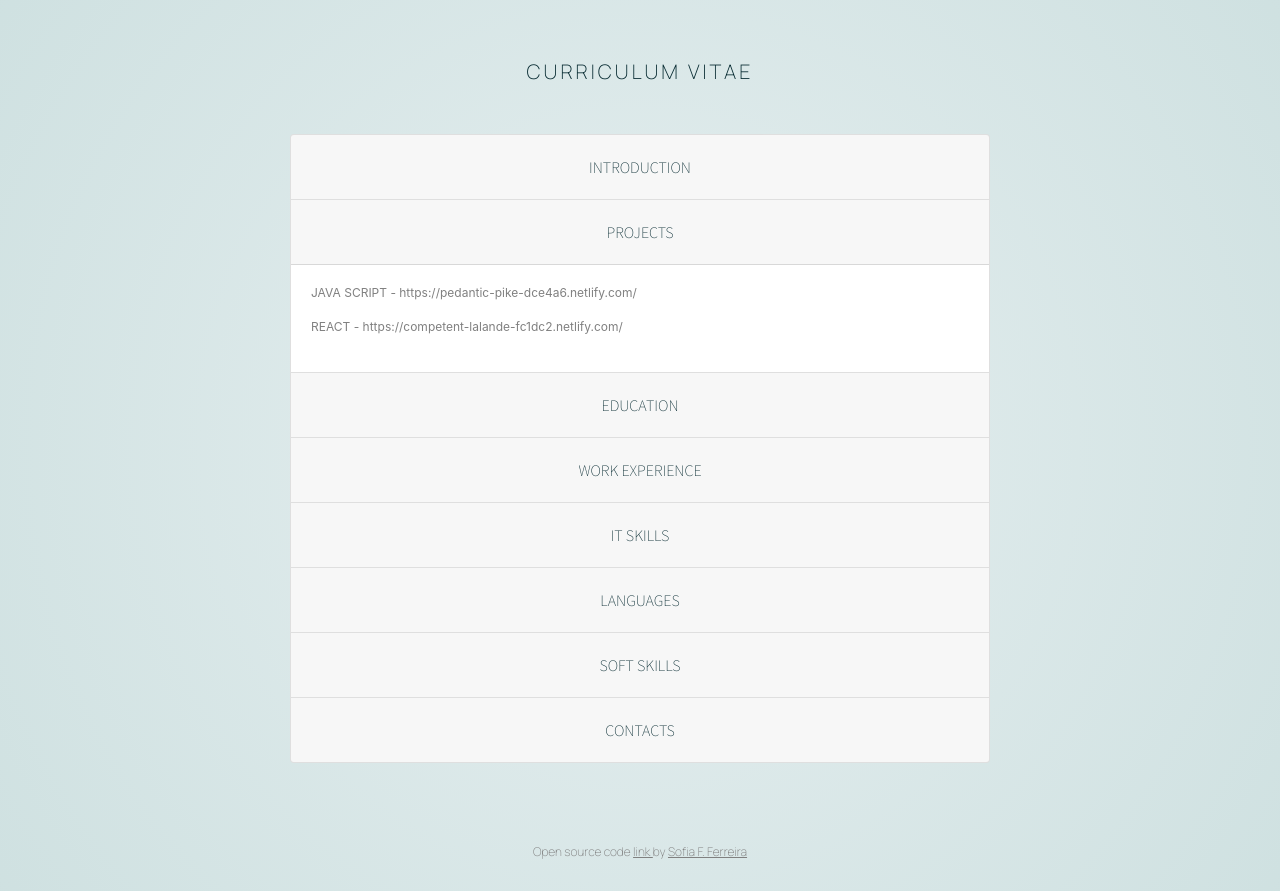
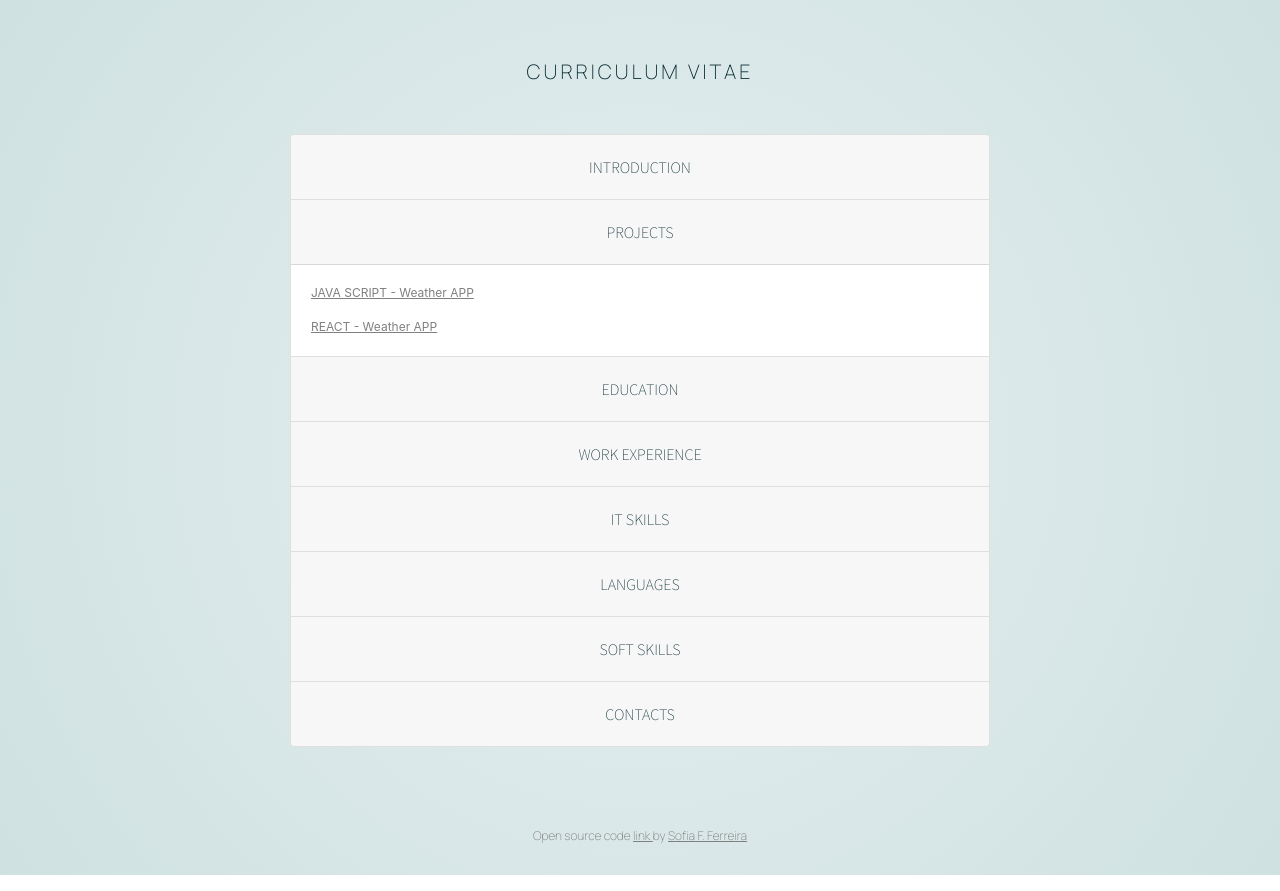
Before and after one commit to sofiafpdferreira/SOFIA-CV, a plain HTML site: page cv.html in a window 1280 px wide. Both pictures are taken after a click on the button "PROJECTS". Drawn offline with nearby package versions, Linux system fonts and the light colour scheme.

Commit message:
insertion of links for the projects

```diff
--- a/cv.html
+++ b/cv.html
@@ -92,11 +92,19 @@
         >
           <div class="card-body">
             <p>
-              JAVA SCRIPT - https://pedantic-pike-dce4a6.netlify.com/
-            <p>
-              REACT - https://competent-lalande-fc1dc2.netlify.com/
-              </p>
+              <a
+                href="https://pedantic-pike-dce4a6.netlify.com/"
+                target="_blank"
+              >
+                JAVA SCRIPT - Weather APP
+              </a>
             </p>
+            <a
+              href="https://competent-lalande-fc1dc2.netlify.com/"
+              target="_blank"
+            >
+              REACT - Weather APP
+            </a>
           </div>
         </div>
       </div>
@@ -135,19 +143,19 @@
               Milano (Milan) Master in Architecture
             </p>
             <p>
-              2015-2015 | ESAI - Escola Superior de Avaliação Imobiliária (Lisbon)
-              Postgraduation in Property Valuation
+              2015-2015 | ESAI - Escola Superior de Avaliação Imobiliária
+              (Lisbon) Postgraduation in Property Valuation
             </p>
             <p>
               2012-2016 | UCP - Universidade Católica Portuguesa (lisbon)
               Bachelor in Law
             </p>
             <p>
-              2019-2020 | She Codes Plus Course (HTML, JAVA
-              SCRIPT, CSS and REACT)
+              2019-2020 | She Codes Plus Course (HTML, JAVA SCRIPT, CSS and
+              REACT)
             </p>
             <p>2020-2020 | She Codes - REACT Course</p>
-                <p>2020-ongoing | UDACITY - Front End Developer - Nano Degree</p>
+            <p>2020-ongoing | UDACITY - Front End Developer - Nano Degree</p>
           </div>
         </div>
       </div>
@@ -297,7 +305,7 @@
               Easygoing and goal oriented
             </p>
             <p>
-              Healhy personal routines like exercise, meditation and green
+              Healthy personal routines like exercise, meditation and green
               juices
             </p>
           </div>
@@ -332,7 +340,7 @@
               hsofiafpdferreira@gmail.com
             </p>
             <p>
-            968146825
+              968146825
             </p>
           </div>
         </div>
@@ -344,7 +352,10 @@
         link
       </a>
       by
-      <a href="https://pt.linkedin.com/in/sofia-franco-ferreira-17822b170">
+      <a
+        href="https://pt.linkedin.com/in/sofia-franco-ferreira-17822b170"
+        target="_blank"
+      >
         Sofia F. Ferreira
       </a>
     </footer>
```
Also changed, not shown: index.html (+4 -1 lines).
